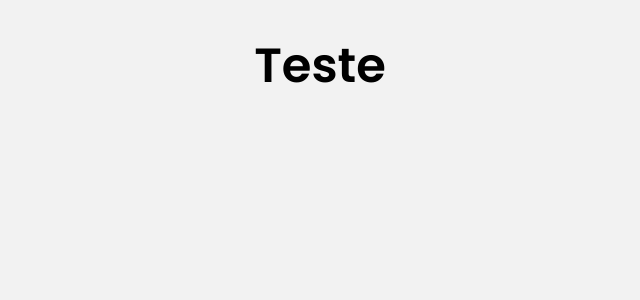
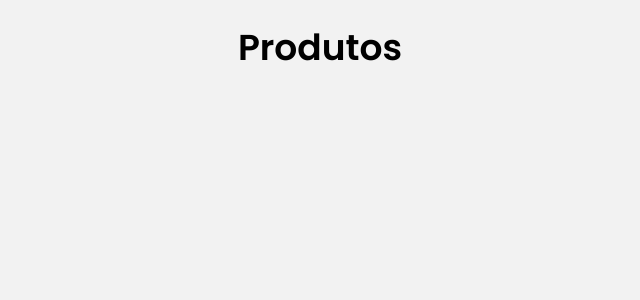
Before and after one commit to Clara-Pacheco/CRU-FullStack-ReactJs-NodeJs-MySQL, a React (Vite) app in the folder frontend/crud-supermarket/: page / in a window 1280 px wide. Shown: the top 300 px of the page, without its empty margins (320-960 px from the left). Built offline with nearby package versions, Linux system fonts and the light colour scheme.

Commit message:
Import Title css component and use it to build App component

```diff
--- a/frontend/crud-supermarket/src/Pages/App.jsx
+++ b/frontend/crud-supermarket/src/Pages/App.jsx
@@ -1,14 +1,19 @@
-import { Container } from './App.js'
+import { Container, Title } from './App.js'
 
 import { toast, ToastContainer } from 'react-toastify'
 import "react-toastify/dist/ReactToastify.css"
 
+// import { Form } from '../Components/Form.jsx'
+
 export function App() {
 
   return (
+  <>
     <Container>
+      <Title>Produtos</Title>
+    </Container>
     <ToastContainer autoClose={3000} position={toast.POSITION.BOTTOM_LEFT} />
-    <h1>Teste</h1>
-   </Container>
+
+    </>
   )
 }
```
